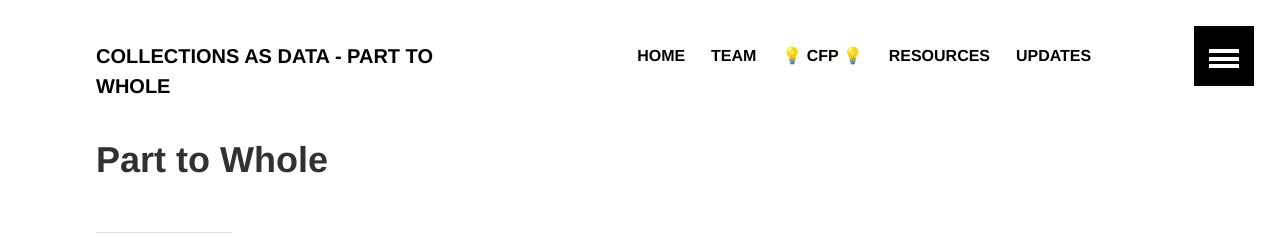
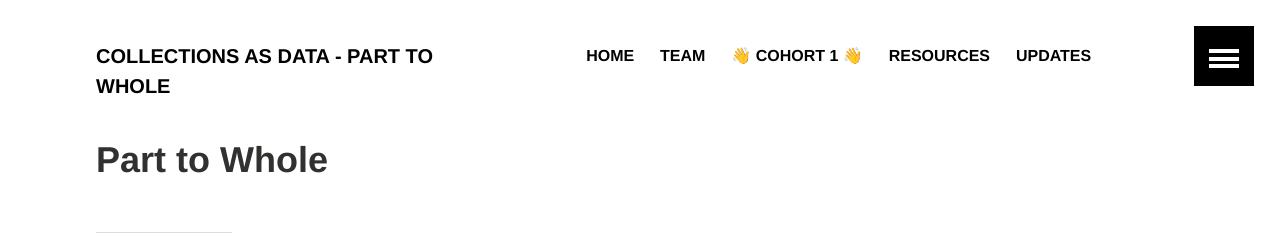
Before and after one commit to collectionsasdata/part2whole, a Jekyll site: the page built from index.md, in a window 1280 px wide. Shown: the top 237 px of the page. Built offline with Jekyll 4.4.1, drawn with Linux system fonts in a browser that asks for light colours.

Commit message:
Update navigation.yml

```diff
--- a/_data/navigation.yml
+++ b/_data/navigation.yml
@@ -10,8 +10,8 @@
   excerpt:
   image:
 
-- title: 💡 CFP 💡
-  url: /cfp/
+- title: 👋 Cohort 1 👋
+  url: /cohortone/
   excerpt:
   image:
 
```
